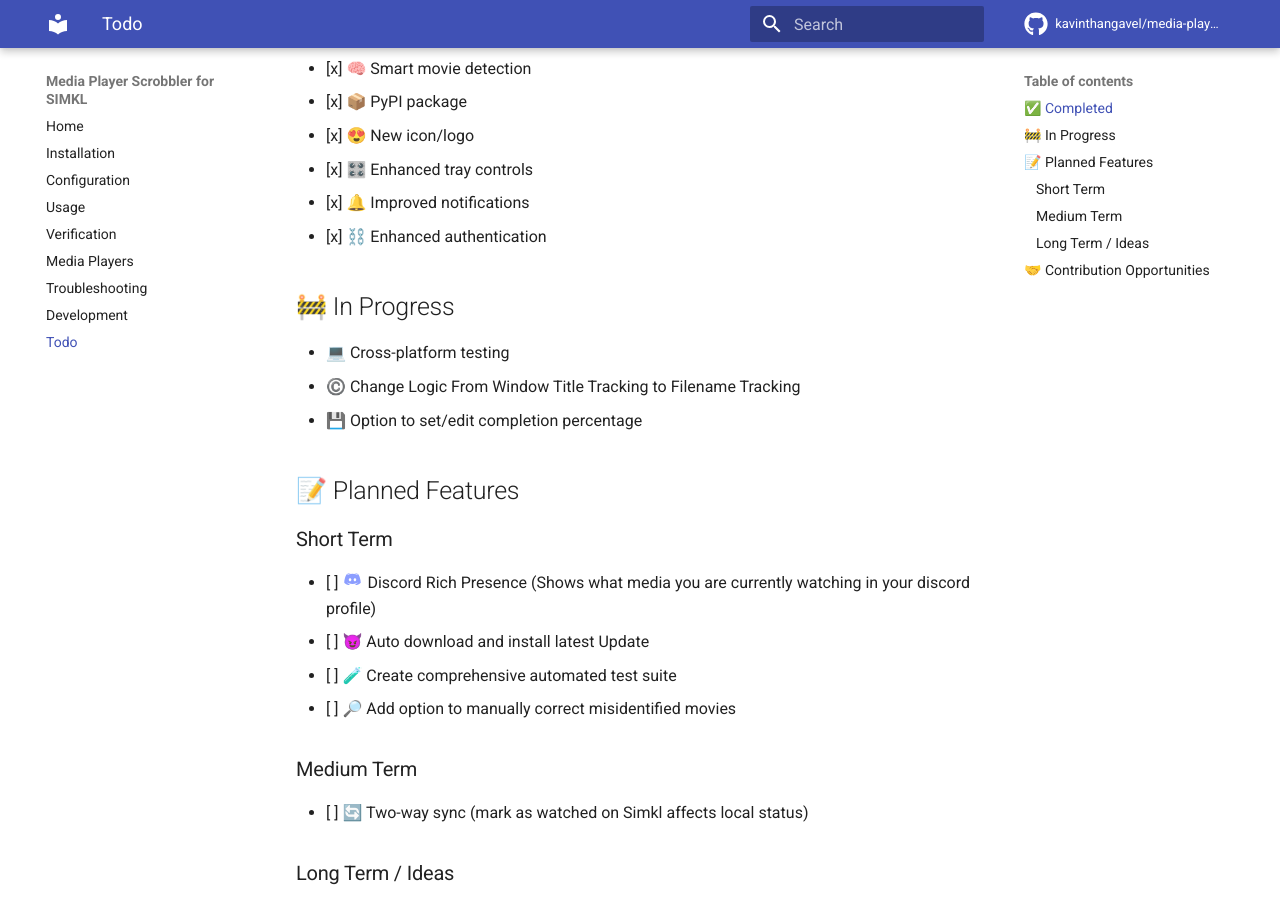
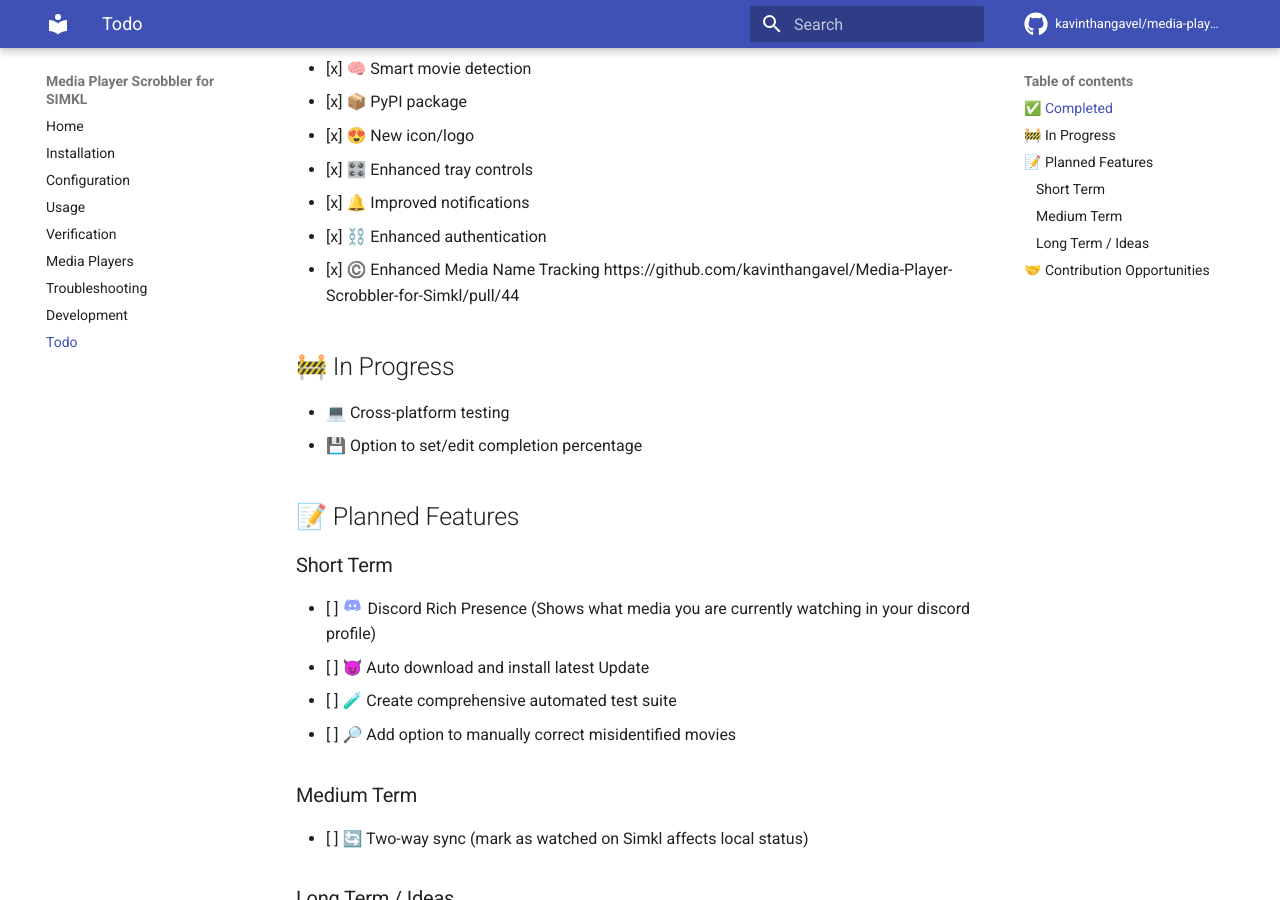
Before and after one commit to ByteTrix/Media-Player-Scrobbler-for-Simkl, an MkDocs documentation site: the page built from docs/todo.md, in a window 1280 px wide and 900 px high, scrolled down 450 px. Built offline with MkDocs 1.6.1 and Material for MkDocs 9.7.7, drawn with Linux system fonts in a browser that asks for light colours; comment, search, counter and statistics services are not loaded.

Commit message:
feat: update todo list with enhanced media name tracking and adjust in-progress tasks

```diff
--- a/docs/todo.md
+++ b/docs/todo.md
@@ -16,10 +16,11 @@ Tracks completed features and planned improvements for MPS for SIMKL.
 - [x] 🎛️ Enhanced tray controls
 - [x] 🔔 Improved notifications
 - [x] ⛓️ Enhanced authentication
+- [x] ©️ Enhanced Media Name Tracking https://github.com/kavinthangavel/Media-Player-Scrobbler-for-Simkl/pull/44
 
 ## 🚧 In Progress
+
 - 💻 Cross-platform testing
-- ©️ Change Logic From Window Title Tracking to Filename Tracking
 - 💾 Option to set/edit completion percentage
 
 ## 📝 Planned Features
```
